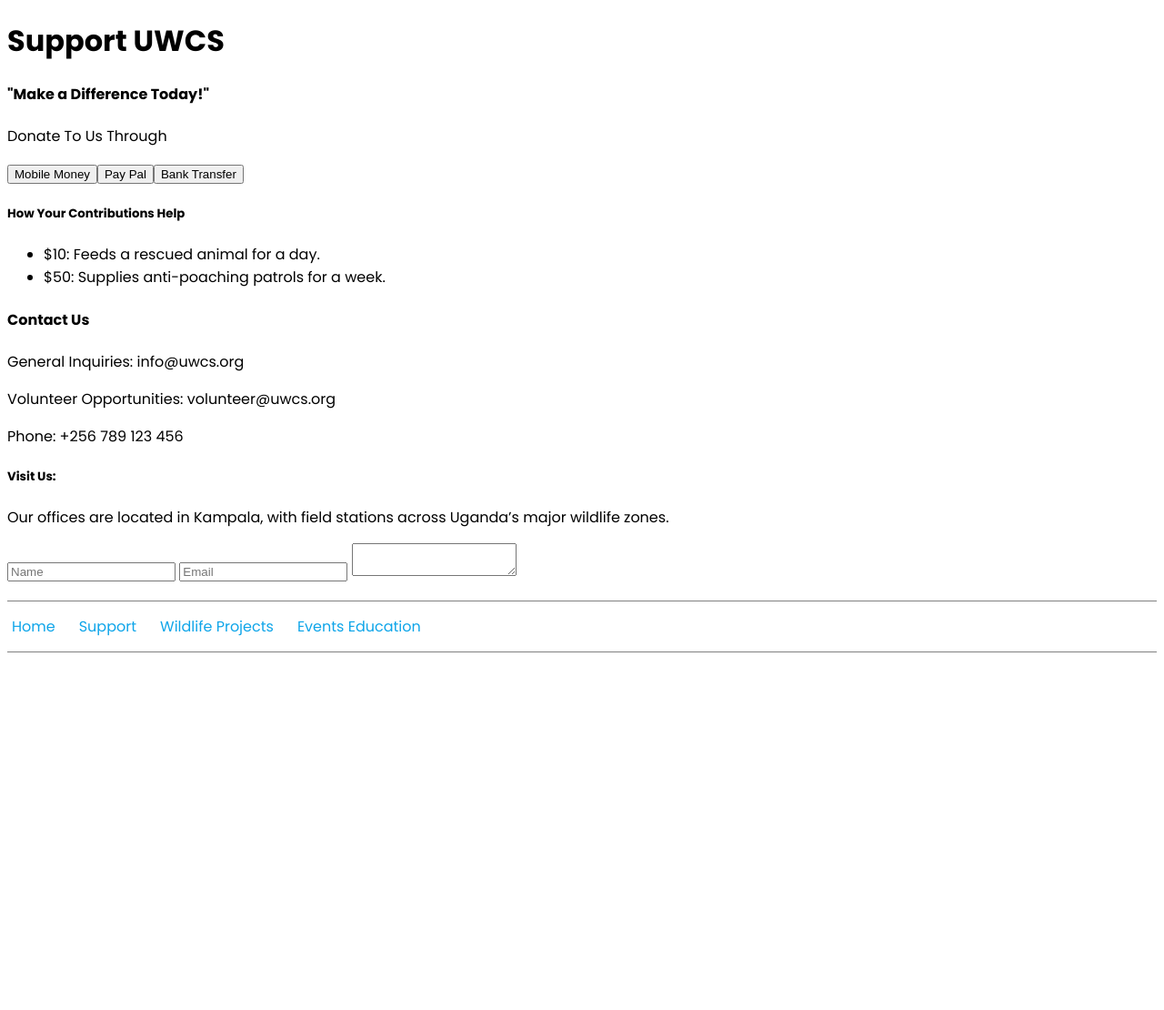
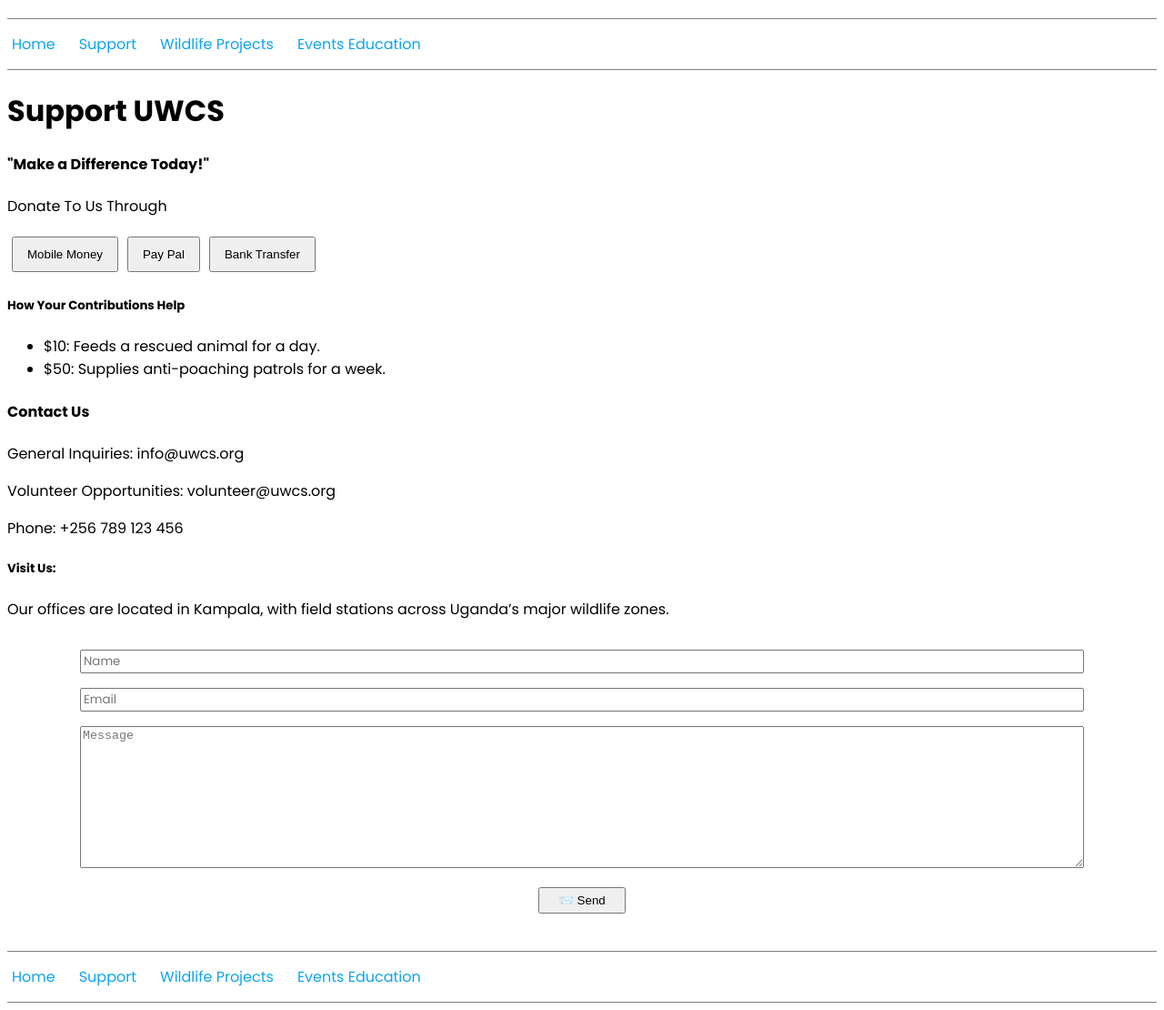
Before and after one commit to macrodev22/uwcs, a plain HTML site: page support-contact.html in a window 1280 px wide. Shown: the whole page at 91% size. Before the commit the page ends 800 px from the top, so only its background shows below. Drawn offline with Linux system fonts and the light colour scheme.

Commit message:
Add files via upload

```diff
--- a/css/style.css
+++ b/css/style.css
@@ -40,3 +40,37 @@ a:active {
     display: inline-block;
     height: 200px;
 }
+
+button {
+    padding: 10px 15px;
+    margin: 5px;
+}
+
+/** HOME **/
+.galley {
+    display: flex;
+    gap: 3rem;
+}
+
+.galley img {
+    height: 280px;
+}
+
+/* contacts */
+
+.contacts form {
+    display: flex;
+    flex-direction: column;
+    padding: 1rem 5rem;
+    gap: 1rem;
+}
+
+.contacts form input {
+    font-family: inherit;
+}
+
+.contacts form button {
+    width: max-content;
+    padding: 5px 20px;
+    align-self: center;
+}
--- a/support-contact.html
+++ b/support-contact.html
@@ -4,11 +4,18 @@
 <head>
     <meta charset="UTF-8">
     <meta name="viewport" content="width=device-width, initial-scale=1.0">
-    <title>Document</title>
+    <title>Support: The Uganda Wildlife Conservation Society</title>
     <link rel="stylesheet" href="css/style.css">
 </head>
 
 <body>
+    <nav class="nav">
+        <div class="links">
+            <a href="home.html">Home</a><a href="support-contact.html">Support</a><a
+                href="wildlife-projects.html">Wildlife Projects</a><a href="events-education.html">Events
+                Education</a>
+        </div>
+    </nav>
     <h1>Support UWCS</h1>
     <h4>"Make a Difference Today!"</h4>
     <p>Donate To Us Through</p>
@@ -37,7 +44,8 @@
         <form class="contact-form">
             <input type="text" placeholder="Name">
             <input type="email" placeholder="Email">
-            <textarea name="" id=""></textarea>
+            <textarea placeholder="Message" rows="10"></textarea>
+            <button>📨 Send</button>
         </form>
     </div>
     <footer>
```
Also changed, not shown: events-education.html (+8 -1 lines), home.html (+16 -1 lines), wildlife-projects.html (+15 -1 lines), images/uwcs.webp (added).
